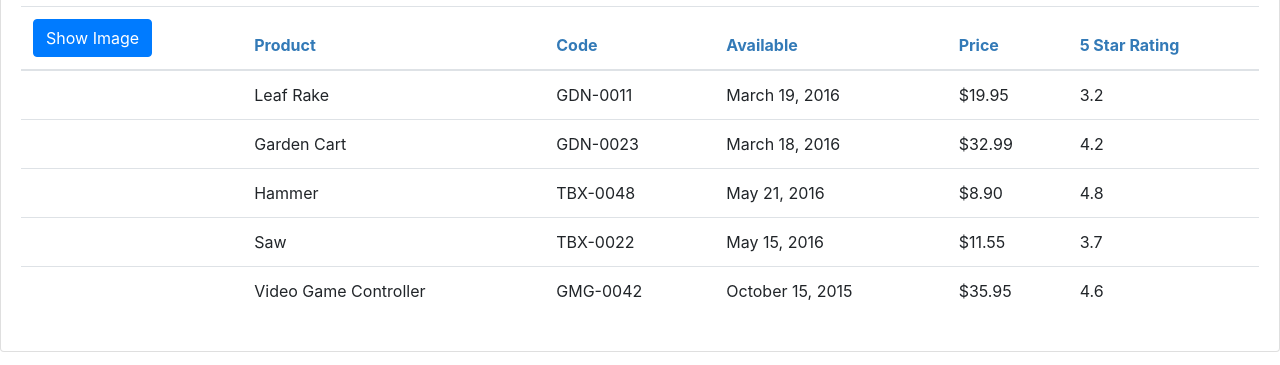
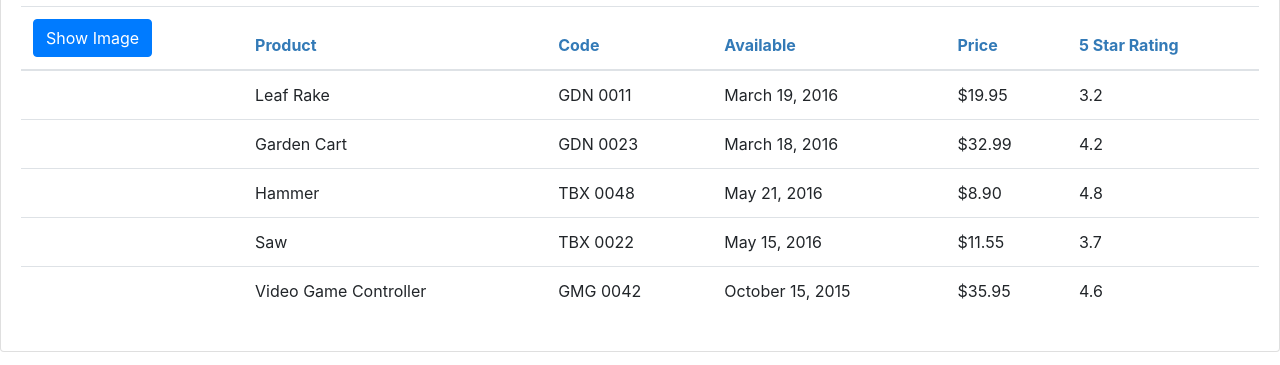
Before and after one commit to ehighbaugh/ps-ng-gettingstarted, an Angular app: page / in a window 1280 px wide. Shown: the part 202-567 px from the top of the page. Built offline with nearby package versions, Linux system fonts and the light colour scheme.

Commit message:
used convertToSpaces pipe on product code in product list template

```diff
--- a/src/app/products/product-list.component.html
+++ b/src/app/products/product-list.component.html
@@ -45,7 +45,7 @@
                       [style.margin.px]='imageMargin'>
               </td>
               <td>{{ product.productName }}</td>
-              <td>{{ product.productCode | uppercase }}</td>
+              <td>{{ product.productCode | uppercase | convertToSpaces: '-'}}</td>
               <td>{{ product.releaseDate }}</td>
               <td>{{ product.price | currency:'USD':'symbol':'1.2-2' }}</td>
               <td>{{ product.starRating }}</td>
```
